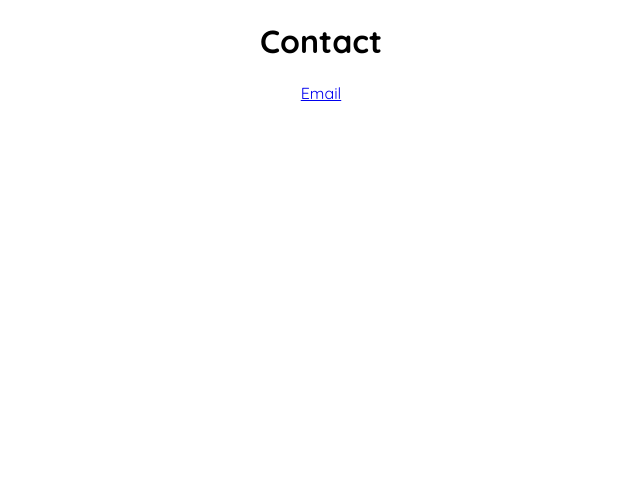
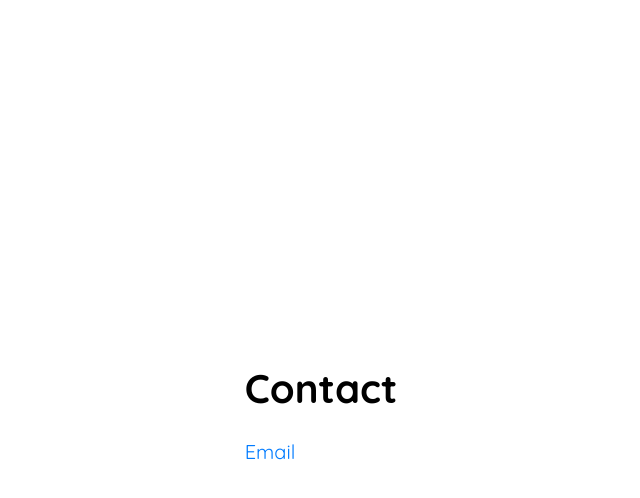
Before and after one commit to trose2012/personal-website, a plain HTML site: page contact.html in a window 1280 px wide. Shown: the whole page, without its empty margins (319-959 px from the left). Drawn offline with Linux system fonts and the light colour scheme.

Commit message:
Update contact.html

```diff
--- a/contact.html
+++ b/contact.html
@@ -1,15 +1,50 @@
 <!DOCTYPE html>
 <html lang="en">
 <head>
+    <meta charset="UTF-8" />
+    <meta name="viewport" content="width=device-width, initial-scale=1.0" />
+    <title>Contact</title>
+
+    <!-- Google Fonts -->
     <link rel="preconnect" href="https://fonts.googleapis.com">
-<link rel="preconnect" href="https://fonts.gstatic.com" crossorigin>
-<link href="https://fonts.googleapis.com/css2?family=Quicksand:wght@300..700&display=swap" rel="stylesheet">
-<link rel="stylesheet" href="styles.css">
-<link rel="icon" href="theo.png" type="image/x-icon">
-    <title>Contact</title>
+    <link rel="preconnect" href="https://fonts.gstatic.com" crossorigin>
+    <link href="https://fonts.googleapis.com/css2?family=Quicksand:wght@300..700&display=swap" rel="stylesheet">
+
+    <!-- External Styles -->
+    <link rel="stylesheet" href="styles.css">
+
+    <!-- Optional: Internal fallback if styles.css is missing -->
+    <style>
+        body {
+            font-family: 'Quicksand', sans-serif;
+            display: flex;
+            flex-direction: column;
+            align-items: center;
+            justify-content: center;
+            height: 100vh;
+            margin: 0;
+        }
+
+        h1 {
+            font-size: 2.5rem;
+        }
+
+        .email {
+            margin-top: 20px;
+            text-decoration: none;
+            font-size: 1.25rem;
+            color: #007bff;
+        }
+
+        .email:hover {
+            text-decoration: underline;
+        }
+    </style>
 </head>
 <body>
-    <h1 style=" text-align: center; font-family: 'Quicksand', sans-serif;">Contact</h1>
-    <a style=" text-align: center; font-family: 'Quicksand', sans-serif;" class = "email" href="mailto:theo.c.rose@gmail.com">Email</a>
+    <main>
+        <h1>Contact</h1>
+        <a class="email" href="mailto:theo.c.rose@gmail.com">Email</a>
+    </main>
 </body>
 </html>
```
